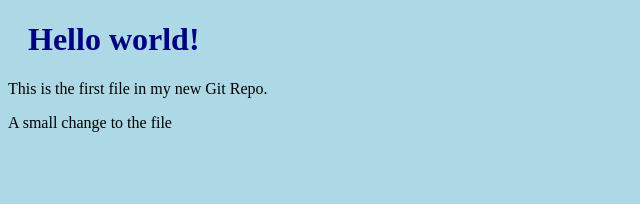
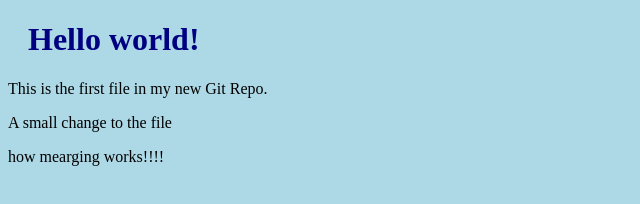
Before and after one commit to joshi-lokesh1/firstrepo, a plain HTML site: page index.html in a window 1280 px wide. Shown: the whole page, without its empty margins (0-640 px from the left). Drawn offline with Linux system fonts and the light colour scheme.

```diff
--- a/index.html
+++ b/index.html
@@ -9,5 +9,6 @@
 <h1>Hello world!</h1>
 <p>This is the first file in my new Git Repo.</p>
 <p>A small change to the file</p>
+<p>how mearging works!!!!</p>
 </body>
 </html>
```
